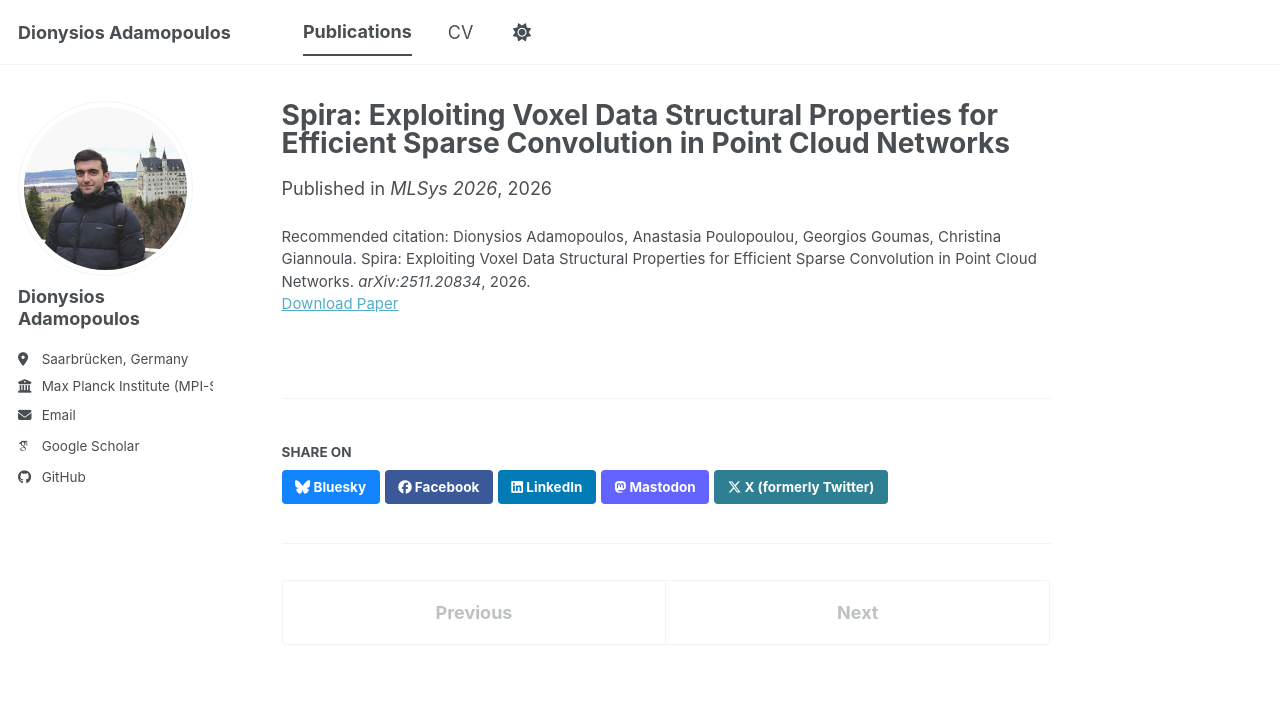
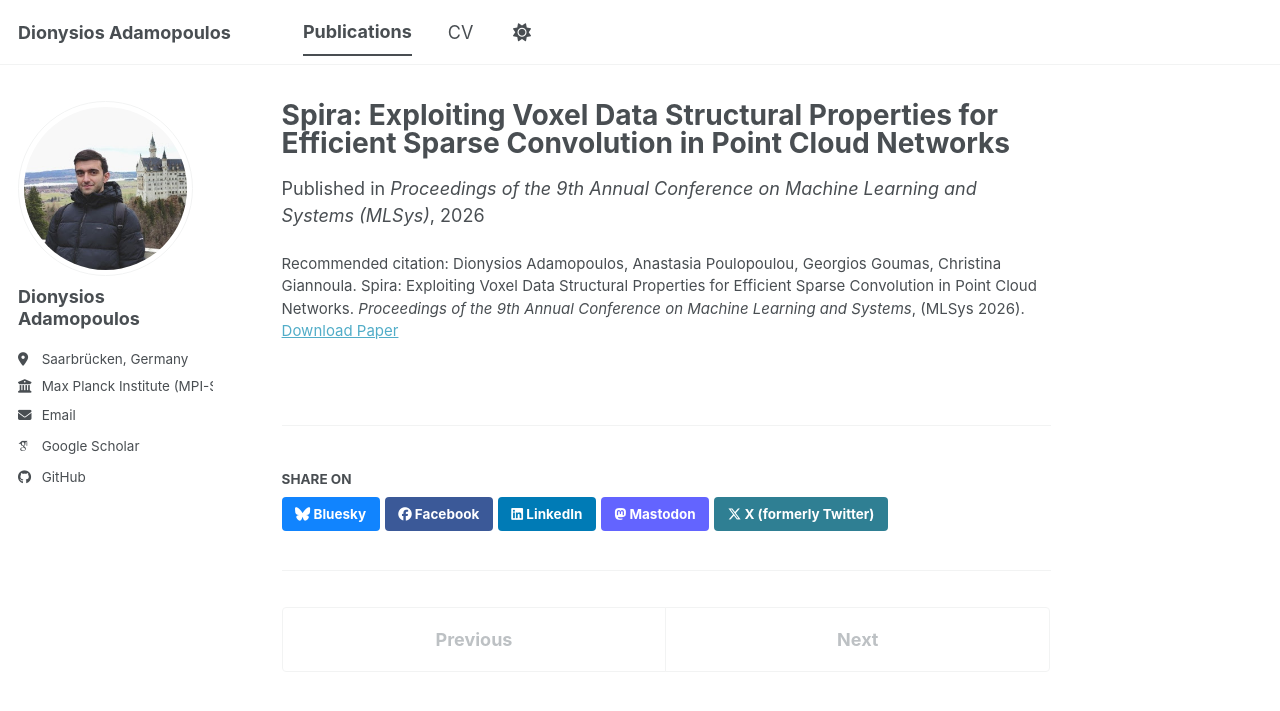
Before and after one commit to dion-adam/dion-adam.github.io, a Jekyll site: the page built from _publications/2026-04-13-Spira-2.md, in a window 1280 px wide. Shown: the top 711 px of the page. Built offline with Jekyll 4.4.1, drawn with Linux system fonts in a browser that asks for light colours; some web fonts are replaced; a script bundle is joined from its source files by our own code; library files that are not in the unit come from our copies.

Commit message:
Update 2026-04-13-Spira-2.md

```diff
--- a/_publications/2026-04-13-Spira-2.md
+++ b/_publications/2026-04-13-Spira-2.md
@@ -3,7 +3,7 @@ title: "Spira: Exploiting Voxel Data Structural Properties for Efficient Sparse
 collection: publications
 permalink: /publications/2026-04-13-Spira-2
 date: 2026-04-13
-venue: 'MLSys 2026'
+venue: 'Proceedings of the 9th Annual Conference on Machine Learning and Systems (MLSys)'
 paperurl: 'https://arxiv.org/abs/2511.20834'
-citation: 'Dionysios Adamopoulos, Anastasia Poulopoulou, Georgios Goumas, Christina Giannoula. Spira: Exploiting Voxel Data Structural Properties for Efficient Sparse Convolution in Point Cloud Networks. <i>arXiv:2511.20834</i>, 2026.'
+citation: 'Dionysios Adamopoulos, Anastasia Poulopoulou, Georgios Goumas, Christina Giannoula. Spira: Exploiting Voxel Data Structural Properties for Efficient Sparse Convolution in Point Cloud Networks. <i>Proceedings of the 9th Annual Conference on Machine Learning and Systems</i>, (MLSys 2026).'
 ---
```
